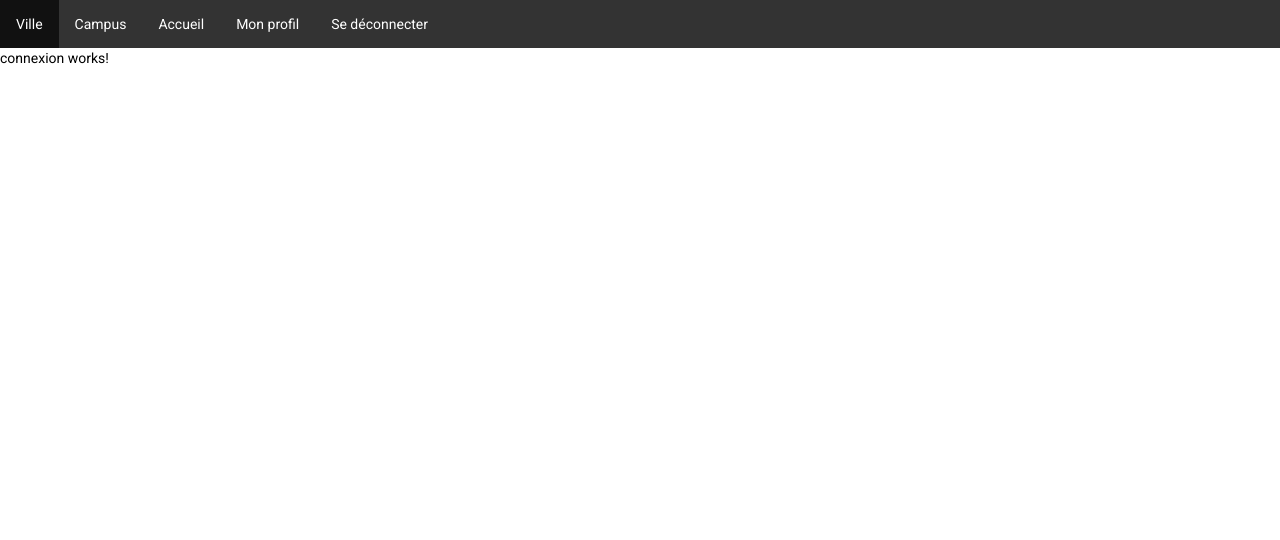
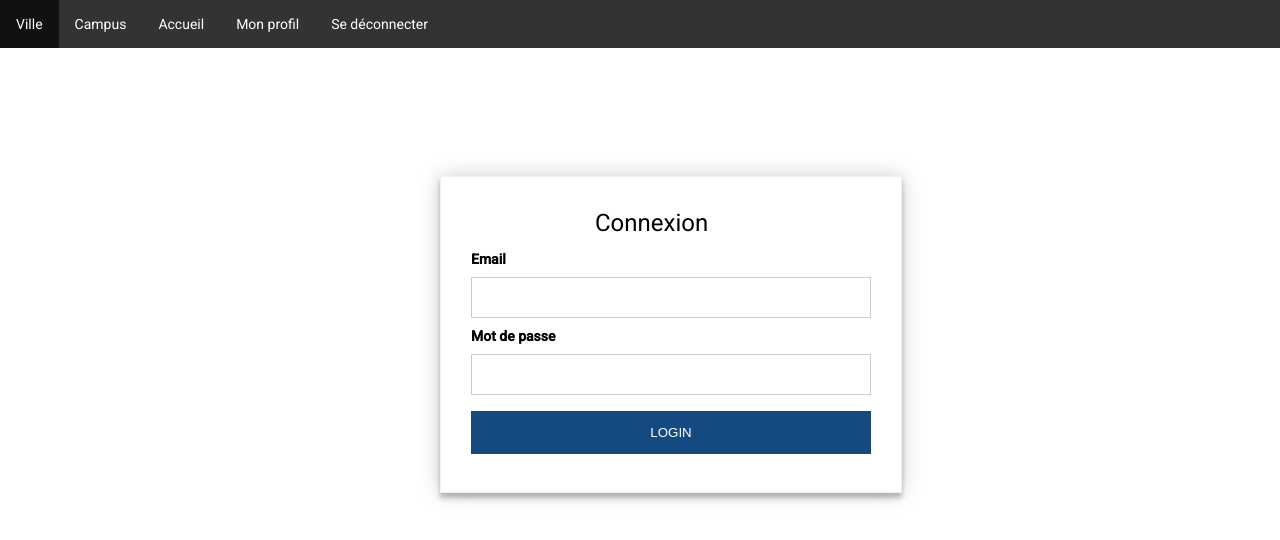
Before and after one commit to GRELET-Axel/front-angular-projet-web, an Angular app: page /connexion in a window 1280 px wide. Shown: the top 540 px of the page. Built offline with nearby package versions, Linux system fonts and the light colour scheme.

Commit message:
page login avancement et routing

```diff
--- a/src/app/app-routing.module.ts
+++ b/src/app/app-routing.module.ts
@@ -13,6 +13,7 @@ const routes: Routes = [
 { path: 'campus', component: CampusComponent },
 { path: 'connexion', component: ConnexionComponent }]
 
+
 @NgModule({
   imports: [RouterModule.forRoot(routes)],
   exports: [RouterModule]
--- a/src/app/connexion/connexion.component.css
+++ b/src/app/connexion/connexion.component.css
@@ -0,0 +1,47 @@
+body{
+    background: #67BE4B;
+   }
+   #container{
+    width:400px;
+    margin:0 auto;
+    margin-top:10%;
+   }
+   /* Bordered form */
+   form {
+    width:100%;
+    padding: 30px;
+    border: 1px solid #f1f1f1;
+    background: #fff;
+    box-shadow: 0 0 20px 0 rgba(0, 0, 0, 0.2), 0 5px 5px 0 rgba(0, 0, 0, 0.24);
+   }
+   #container h1{
+    width: 38%;
+    margin: 0 auto;
+    padding-bottom: 10px;
+   }
+
+   /* Full-width inputs */
+   input[type=text], input[type=password] {
+    width: 100%;
+    padding: 12px 20px;
+    margin: 8px 0;
+    display: inline-block;
+    border: 1px solid #ccc;
+    box-sizing: border-box;
+   }
+
+   /* Set a style for all buttons */
+   input[type=submit] {
+    background-color: #144a7f;
+    color: white;
+    padding: 14px 20px;
+    margin: 8px 0;
+    border: none;
+    cursor: pointer;
+    width: 100%;
+   }
+   input[type=submit]:hover {
+    background-color: white;
+    color: #144a7f;
+    border: 1px solid #144a7f;
+   }
--- a/src/app/connexion/connexion.component.html
+++ b/src/app/connexion/connexion.component.html
@@ -1 +1,16 @@
-<p>connexion works!</p>
+
+ <div id="container">
+ <!-- zone de connexion -->
+
+ <form action="verification.php" method="POST">
+ <h1>Connexion</h1>
+
+ <label><b>Email</b></label>
+ <input type="text"  name="username" required>
+
+ <label><b>Mot de passe</b></label>
+ <input type="password" name="password" required>
+
+ <input type="submit" id='submit' value='LOGIN' >
+
+ </form>
--- a/src/app/navbar/navbar.component.html
+++ b/src/app/navbar/navbar.component.html
@@ -1,8 +1,8 @@
 <link href="https://cdn.jsdelivr.net/npm/bootstrap@5.2.2/dist/css/bootstrap.min.css" rel="stylesheet" integrity="sha384-Zenh87qX5JnK2Jl0vWa8Ck2rdkQ2Bzep5IDxbcnCeuOxjzrPF/et3URy9Bv1WTRi" crossorigin="anonymous">
 <ul>
-    <li><a href="default.asp">Ville</a></li>
-    <li><a href="news.asp">Campus</a></li>
-    <li><a href="contact.asp">Accueil</a></li>
+    <li><a href="ville">Ville</a></li>
+    <li><a href="campus">Campus</a></li>
+    <li><a href="accueil">Accueil</a></li>
     <li><a href="profil">Mon profil</a></li>
-    <li><a href="about.asp">Se déconnecter</a></li>
+    <li><a href="connexion">Se déconnecter</a></li>
   </ul>
```
